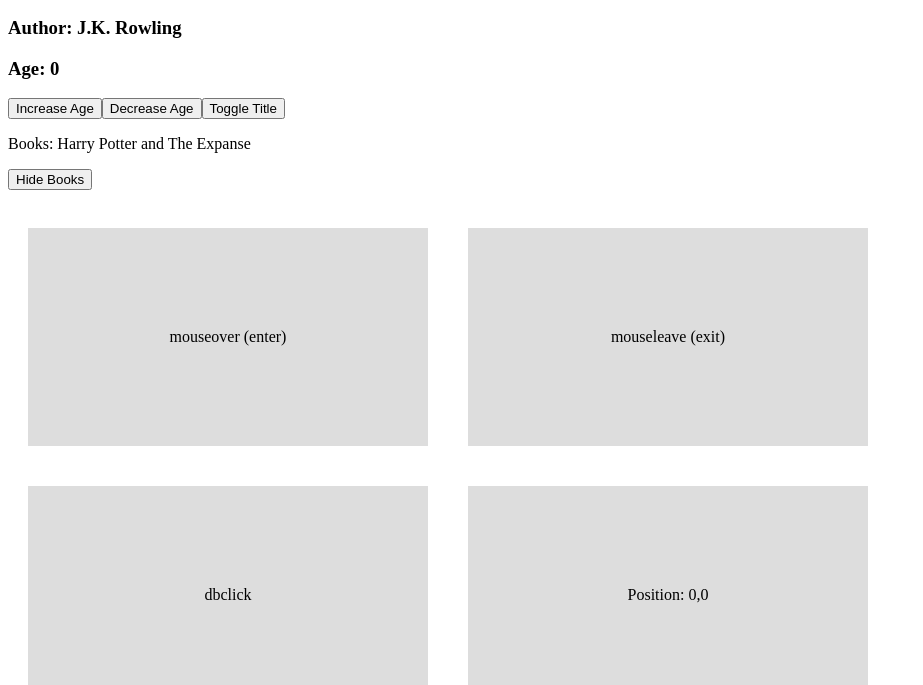
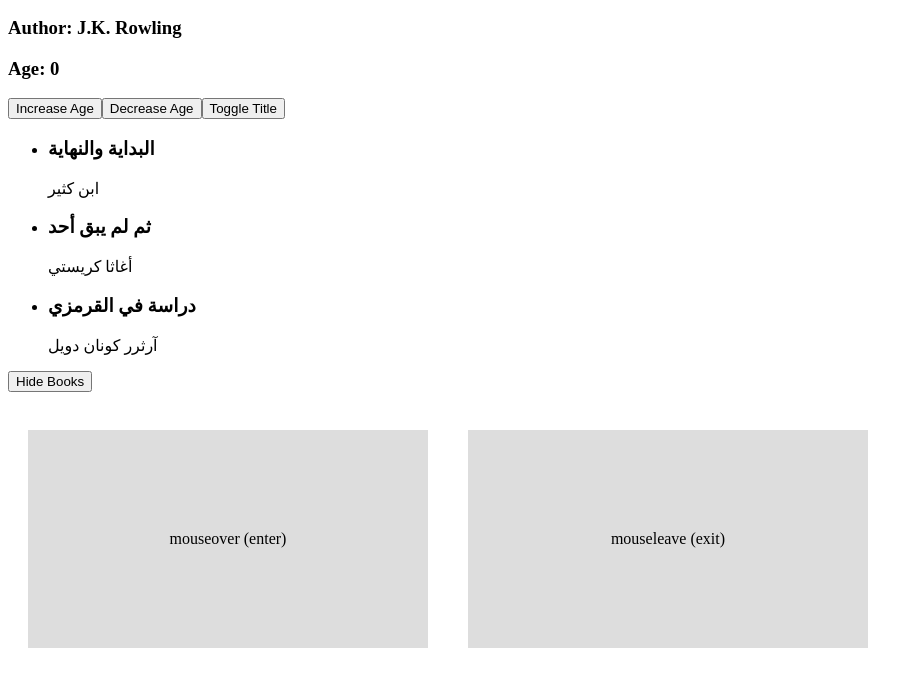
Before and after one commit to AlyafeiAli/VueNetNinjaCourse, a plain HTML site: page index.html in a window 1280 px wide. Shown: the part 110-795 px from the top of the page, without its empty margins (0-923 px from the left). Drawn offline with nearby package versions, Linux system fonts and the light colour scheme.

Commit message:
Working with Lists

```diff
--- a/app.js
+++ b/app.js
@@ -9,6 +9,11 @@
       showBooks: true,
       x: 0,
       y: 0,
+      books: [
+        { title: "البداية والنهاية", author: "ابن كثير" },
+        { title: "ثم لم يبق أحد", author: "أغاثا كريستي" },
+        { title: "دراسة في القرمزي", author: "آرثرر كونان دويل" },
+      ],
     };
   },
   methods: {
--- a/index.html
+++ b/index.html
@@ -28,7 +28,12 @@
       <button @click="changeTitle">Toggle Title</button>
       <br />
       <div v-if="showBooks">
-        <p>Books: Harry Potter and The Expanse</p>
+        <ul>
+          <li v-for="book in books">
+            <h3>{{book.title}}</h3>
+            <p>{{book.author}}</p>
+          </li>
+        </ul>
       </div>
       <p v-show="!showBooks">Books are Hidden</p>
       <button @click="toggleShowBooks">
```
